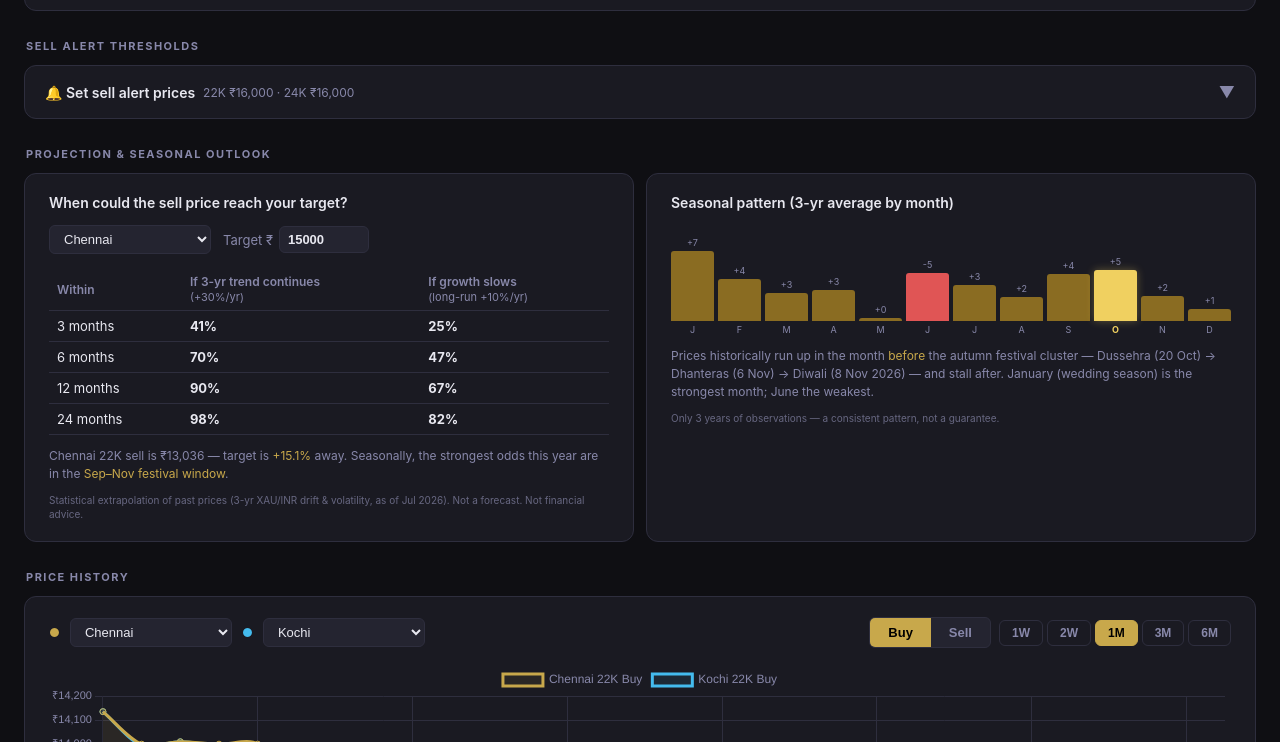
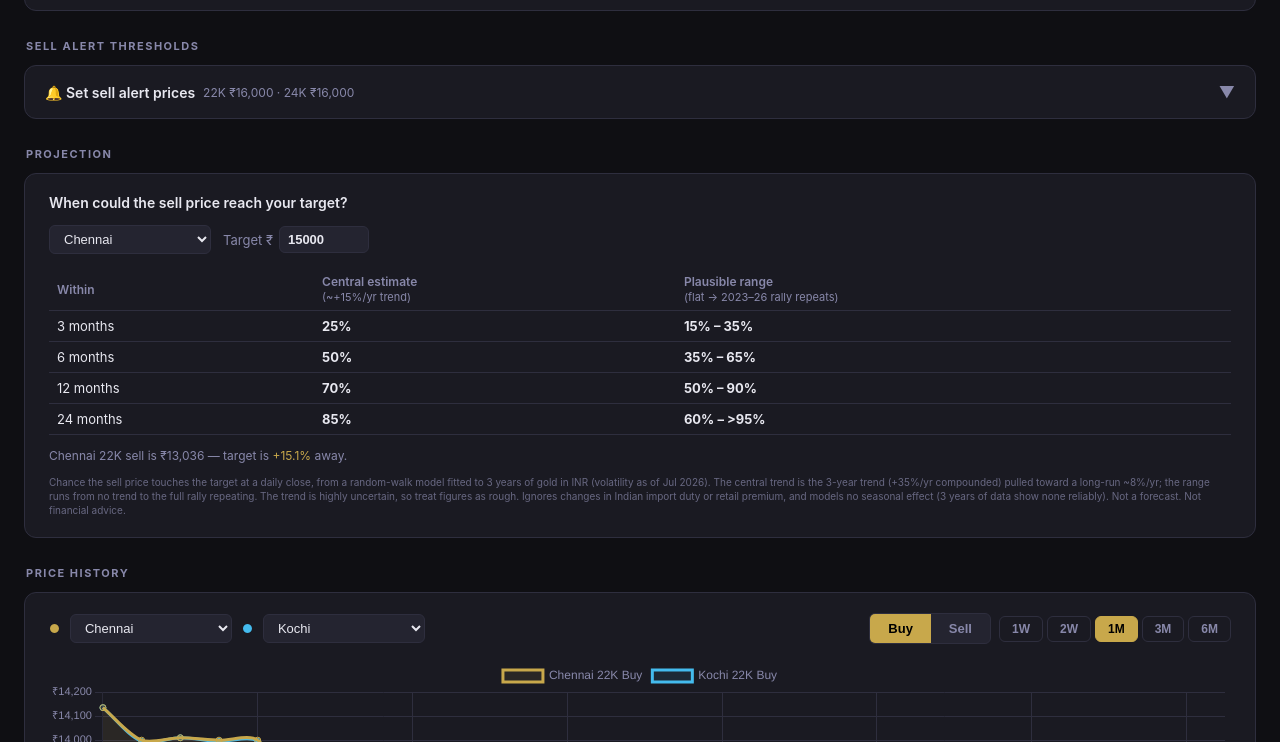
Before and after one commit to nikunjfriends25-droid/gold-tracker, a plain HTML site: page docs/index.html in a window 1280 px wide. Shown: the part 701-1443 px from the top of the page. Drawn offline with nearby package versions, Linux system fonts and the light colour scheme.

Commit message:
v11: methodology-audit fixes — drop seasonal card, shrunk central drift + range, daily-monitoring correction, 5% rounding
Co-Authored-By: Claude Sonnet 5.5 <noreply@anthropic.com>

```diff
--- a/docs/index.html
+++ b/docs/index.html
@@ -319,7 +319,7 @@
 
   #price-chart { max-height: 300px; }
 
-  /* PROJECTION + SEASONAL */
+  /* PROJECTION */
   .proj-grid { display: grid; grid-template-columns: 1fr 1fr; gap: 12px; }
   .proj-card {
     background: var(--surface);
@@ -354,14 +354,6 @@
   .proj-note em { color: var(--gold); font-style: normal; }
   .proj-disclaimer { font-size: 10px; color: var(--text-muted); opacity: 0.7; margin-top: 10px; line-height: 1.4; }
 
-  .season-bars { display: flex; gap: 4px; align-items: flex-end; height: 110px; margin-bottom: 4px; }
-  .season-col { flex: 1; display: flex; flex-direction: column; justify-content: flex-end; align-items: center; gap: 3px; height: 100%; }
-  .season-bar { width: 100%; border-radius: 3px 3px 0 0; background: var(--gold-dark); min-height: 2px; }
-  .season-bar.negative { background: var(--red); }
-  .season-col.current .season-bar { background: var(--gold-light); box-shadow: 0 0 8px #f0d06055; }
-  .season-lbl { font-size: 9px; color: var(--text-muted); }
-  .season-col.current .season-lbl { color: var(--gold-light); font-weight: 700; }
-  .season-val { font-size: 9px; color: var(--text-muted); }
 
   /* FOOTER */
   footer {
@@ -522,10 +514,10 @@
     </div>
   </div>
 
-  <!-- PROJECTION + SEASONAL OUTLOOK -->
+  <!-- PROJECTION -->
   <div class="state-section">
-    <div class="section-label">Projection & Seasonal Outlook</div>
-    <div class="proj-grid">
+    <div class="section-label">Projection</div>
+    <div class="proj-grid" style="grid-template-columns:1fr">
       <div class="proj-card">
         <div class="proj-title">When could the sell price reach your target?</div>
         <div class="proj-controls">
@@ -539,21 +531,11 @@
           </label>
         </div>
         <table class="proj-table">
-          <thead><tr><th>Within</th><th>If 3-yr trend continues<br><span class="proj-sub">(+30%/yr)</span></th><th>If growth slows<br><span class="proj-sub">(long-run +10%/yr)</span></th></tr></thead>
+          <thead><tr><th>Within</th><th>Central estimate<br><span class="proj-sub">(~+15%/yr trend)</span></th><th>Plausible range<br><span class="proj-sub">(flat → 2023–26 rally repeats)</span></th></tr></thead>
           <tbody id="proj-tbody"></tbody>
         </table>
         <div class="proj-note" id="proj-note"></div>
-        <div class="proj-disclaimer">Statistical extrapolation of past prices (3-yr XAU/INR drift & volatility, as of Jul 2026). Not a forecast. Not financial advice.</div>
-      </div>
-      <div class="proj-card">
-        <div class="proj-title">Seasonal pattern (3-yr average by month)</div>
-        <div class="season-bars" id="season-bars"></div>
-        <div class="proj-note">
-          Prices historically run up in the month <em>before</em> the autumn festival cluster —
-          Dussehra (20 Oct) → Dhanteras (6 Nov) → Diwali (8 Nov 2026) — and stall after.
-          January (wedding season) is the strongest month; June the weakest.
-        </div>
-        <div class="proj-disclaimer">Only 3 years of observations — a consistent pattern, not a guarantee.</div>
+        <div class="proj-disclaimer">Chance the sell price touches the target at a daily close, from a random-walk model fitted to 3 years of gold in INR (volatility as of Jul 2026). The central trend is the 3-year trend (+35%/yr compounded) pulled toward a long-run ~8%/yr; the range runs from no trend to the full rally repeating. The trend is highly uncertain, so treat figures as rough. Ignores changes in Indian import duty or retail premium, and models no seasonal effect (3 years of data show none reliably). Not a forecast. Not financial advice.</div>
       </div>
     </div>
   </div>
@@ -909,13 +891,13 @@ async function loadChart() {
   });
 }
 
-// ─── Projection & seasonal outlook ────────────────────────────────────────────
+// ─── Projection ────────────────────────────────────────────
 // Constants computed 2026-07-13 from 3 years of daily XAU/USD x USD/INR
 // (Yahoo Finance). To refresh: rerun the analysis in scripts/ or recompute
 // drift = mean(log daily returns)*252, vol = stdev*sqrt(252).
-const PROJ = { vol: 0.213, drift3y: 0.298, driftLR: 0.10 };
-// Avg monthly return (%) by calendar month, 3-yr history
-const SEASONALITY = [6.59, 4.00, 2.68, 2.88, 0.32, -4.52, 3.40, 2.25, 4.39, 4.76, 2.37, 1.14];
+// driftCentral: 3y log-drift 0.298 (SE ~0.12) shrunk toward a ~0.08 long-run prior (posterior ~0.147).
+// driftHigh: full 3y rally repeats; driftLow: no trend.
+const PROJ = { vol: 0.213, driftCentral: 0.145, driftLow: 0, driftHigh: 0.298 };
 
 function normCdf(x) {
   // Abramowitz-Stegun erf approximation
@@ -926,14 +908,21 @@ function normCdf(x) {
 }
 
 function hitProbability(S, B, driftYr, volYr, years) {
-  // P(GBM max over [0,T] >= B), closed form; drift is already the log-drift
+  // P(GBM max over [0,T] >= B), closed form; drift is already the log-drift.
+  // Barrier shifted up for daily (not continuous) monitoring (Broadie-Glasserman-Kou).
   if (S >= B) return 1;
   const nu = driftYr, sg = volYr, T = years;
+  B = B * Math.exp(0.5826 * sg * Math.sqrt(1 / 252));
   const lnSB = Math.log(S / B);
   const d1 = (lnSB + nu * T) / (sg * Math.sqrt(T));
   const d2 = (lnSB - nu * T) / (sg * Math.sqrt(T));
   const p = normCdf(d1) + Math.pow(B / S, 2 * nu / (sg * sg)) * normCdf(d2);
   return Math.min(1, Math.max(0, p));
+}
+
+function pct5(p) {
+  const r = Math.round(p * 20) * 5;
+  return p < 0.025 ? '<5%' : p > 0.975 ? '>95%' : r + '%';
 }
 
 function renderProjection() {
@@ -947,32 +936,18 @@ function renderProjection() {
 
   const horizons = [[3, 0.25], [6, 0.5], [12, 1], [24, 2]];
   tbody.innerHTML = horizons.map(([mo, yr]) => {
-    const p1 = hitProbability(cur, target, PROJ.drift3y, PROJ.vol, yr);
-    const p2 = hitProbability(cur, target, PROJ.driftLR, PROJ.vol, yr);
-    return `<tr><td>${mo} months</td><td>${Math.round(p1 * 100)}%</td><td>${Math.round(p2 * 100)}%</td></tr>`;
+    const pc = hitProbability(cur, target, PROJ.driftCentral, PROJ.vol, yr);
+    const lo = hitProbability(cur, target, PROJ.driftLow, PROJ.vol, yr);
+    const hi = hitProbability(cur, target, PROJ.driftHigh, PROJ.vol, yr);
+    return `<tr><td>${mo} months</td><td>${pct5(pc)}</td><td>${pct5(lo)} – ${pct5(hi)}</td></tr>`;
   }).join('');
 
   if (cur >= target) {
     note.innerHTML = `${city} ${activeKarat} sell ₹${cur.toLocaleString('en-IN')} is <em>already at or above</em> ₹${target.toLocaleString('en-IN')}.`;
   } else {
     const gap = ((target / cur - 1) * 100).toFixed(1);
-    note.innerHTML = `${city} ${activeKarat} sell is ₹${cur.toLocaleString('en-IN')} — target is <em>+${gap}%</em> away. Seasonally, the strongest odds this year are in the <em>Sep–Nov festival window</em>.`;
+    note.innerHTML = `${city} ${activeKarat} sell is ₹${cur.toLocaleString('en-IN')} — target is <em>+${gap}%</em> away.`;
   }
-}
-
-function renderSeasonal() {
-  const el = document.getElementById('season-bars');
-  const curMonth = new Date().getMonth();
-  const maxAbs = Math.max(...SEASONALITY.map(Math.abs));
-  const months = ['J','F','M','A','M','J','J','A','S','O','N','D'];
-  el.innerHTML = SEASONALITY.map((v, i) => {
-    const h = Math.max(2, Math.abs(v) / maxAbs * 70);
-    return `<div class="season-col${i === curMonth ? ' current' : ''}" title="${v > 0 ? '+' : ''}${v}%/mo">
-      <div class="season-val">${v > 0 ? '+' : ''}${Math.round(v)}</div>
-      <div class="season-bar${v < 0 ? ' negative' : ''}" style="height:${h}px"></div>
-      <div class="season-lbl">${months[i]}</div>
-    </div>`;
-  }).join('');
 }
 
 // ─── Refresh ──────────────────────────────────────────────────────────────────
@@ -1019,7 +994,6 @@ async function loadPrices() {
 // ─── Init ─────────────────────────────────────────────────────────────────────
 requestNotificationPermission();
 loadAlerts();
-renderSeasonal();
 loadPrices();
 
 // Auto-refresh: re-fetch published data every 5 minutes while the tab is
```
